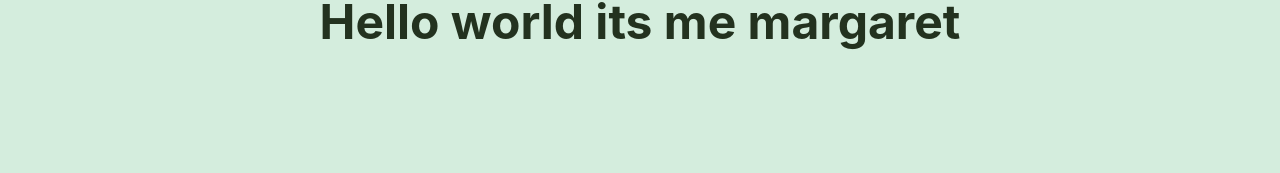
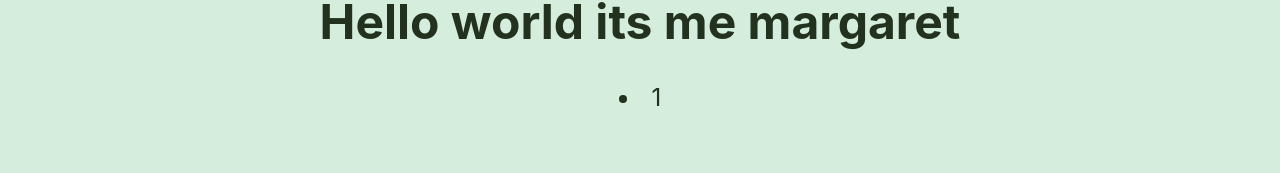
Before and after one commit to SchoolOfCode/bc13_final-project_front-end-6-weddings-a-seamonkey, a React (Create React App) app: page /List in a window 1280 px wide. Shown: the part 122-295 px from the top of the page. Built offline with nearby package versions, Linux system fonts and the light colour scheme; no server answers.

Commit message:
boilerplated list component

```diff
--- a/src/Components/List/List.js
+++ b/src/Components/List/List.js
@@ -2,5 +2,11 @@
 
 
 export default function List(){
-    return <h1>Hello world its me margaret</h1>
+    return <><h1>Hello world its me margaret</h1>
+            <li>1</li>
+            </>
+
+
+
+
 }
```
